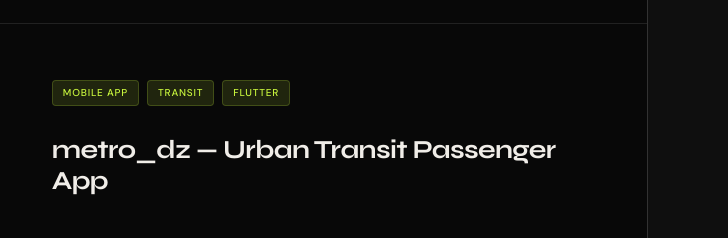
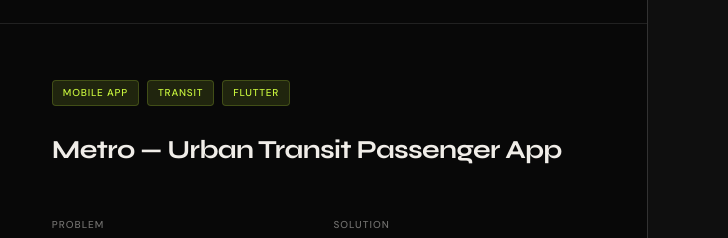
Before and after one commit to ayoubna99/ngdev-website, a website: page index.html in a window 1280 px wide. Shown: the part 3160-3398 px from the top of the page, 552-1280 px from the left. Drawn offline with Linux system fonts and the light colour scheme.

Commit message:
Update index.html

```diff
--- a/index.html
+++ b/index.html
@@ -1362,7 +1362,7 @@
           <span class="tag">Transit</span>
           <span class="tag">Flutter</span>
         </div>
-        <h3 class="case-title">metro_dz — Urban Transit Passenger App</h3>
+        <h3 class="case-title">Metro — Urban Transit Passenger App</h3>
         <div class="case-row">
           <div>
             <p class="case-block-label">Problem</p>
```
